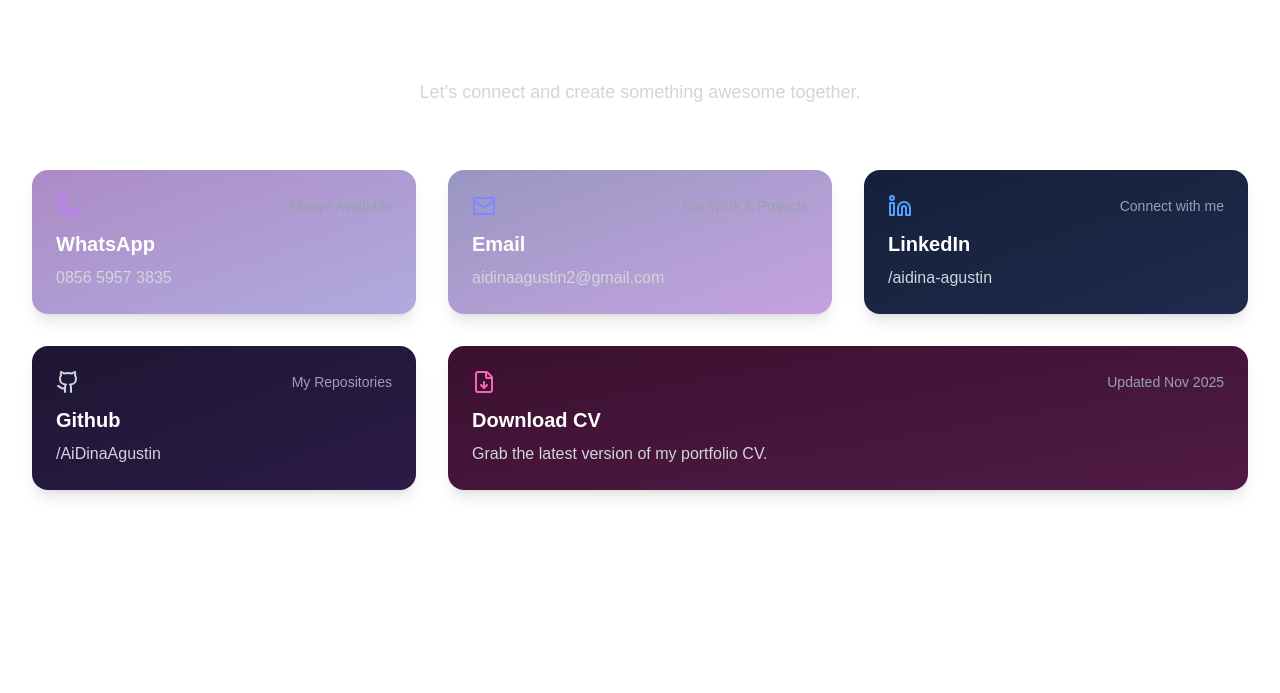
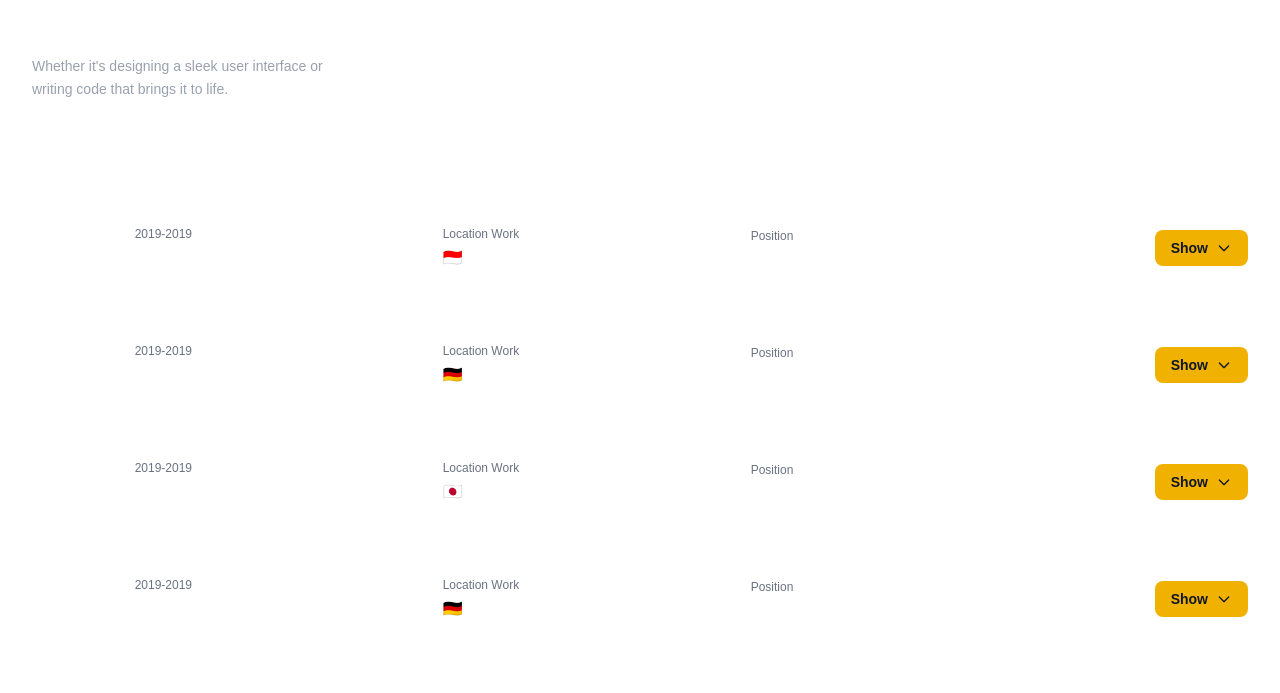
Before and after one commit to AiDinaAgustin/portofolio-redesign, a Next.js app: page / in a window 1280 px wide. Shown: the part 6627-7320 px from the top of the page. Before the commit the page ends 7245 px from the top, so only its background shows below. Built offline with nearby package versions, Linux system fonts and the light colour scheme.

Commit message:
feat: add WorkExperience component to showcase professional background and achievements

```diff
--- /dev/null
+++ b/app/components/WorkExperience.tsx
@@ -0,0 +1,260 @@
+"use client";
+import React, { useState } from "react";
+
+interface Experience {
+  id: number;
+  year: string;
+  position: string;
+  company: string;
+  location: string;
+  country: string;
+  flag: string;
+  description: string;
+  achievements: string[];
+  statistics?: {
+    label: string;
+    percentage: number;
+    color: string;
+  }[];
+}
+
+const experiences: Experience[] = [
+  {
+    id: 1,
+    year: "2019-2019",
+    position: "UI/UX Designer at Onpoint Studio",
+    company: "Onpoint Studio",
+    location: "Indonesia, Cilacap",
+    country: "Indonesia",
+    flag: "🇮🇩",
+    description: "Whether it's designing a sleek user interface or writing code that brings it to life.",
+    achievements: [
+      "Designed user interfaces for 10+ web applications",
+      "Collaborated with development team on implementation",
+      "Created design systems and style guides"
+    ],
+    statistics: [
+      { label: "Design Skills", percentage: 95, color: "green" },
+      { label: "Team Collaboration", percentage: 88, color: "yellow" }
+    ]
+  },
+  {
+    id: 2,
+    year: "2019-2019",
+    position: "UI/UX Designer at Onpoint Studio",
+    company: "Onpoint Studio",
+    location: "Germany, Akja",
+    country: "Germany",
+    flag: "🇩🇪",
+    description: "Whether it's designing a sleek user interface or writing code that brings it to life.",
+    achievements: [
+      "Led UX research and user testing initiatives",
+      "Improved user satisfaction by 40%",
+      "Worked with international clients"
+    ],
+    statistics: [
+      { label: "UX Research", percentage: 92, color: "green" },
+      { label: "Client Management", percentage: 85, color: "yellow" }
+    ]
+  },
+  {
+    id: 3,
+    year: "2019-2019",
+    position: "UI/UX Designer at Onpoint Studio",
+    company: "Onpoint Studio",
+    location: "Japanese",
+    country: "Japan",
+    flag: "🇯🇵",
+    description: "Whether it's designing a sleek user interface or writing code that brings it to life.",
+    achievements: [
+      "Employee recognition for top-performance across global systems, user experience, and travel and timesheets. I focus on crafting",
+      "Delivered exceptional user experiences",
+      "Recognized for outstanding performance"
+    ],
+    statistics: [
+      { label: "Speaking", percentage: 82, color: "green" },
+      { label: "Leadership", percentage: 67, color: "yellow" }
+    ]
+  },
+  {
+    id: 4,
+    year: "2019-2019",
+    position: "UI/UX Designer at Onpoint Studio",
+    company: "Onpoint Studio",
+    location: "Germany, Akja",
+    country: "Germany",
+    flag: "🇩🇪",
+    description: "Whether it's designing a sleek user interface or writing code that brings it to life.",
+    achievements: [
+      "Managed design projects from concept to launch",
+      "Mentored junior designers",
+      "Streamlined design workflow processes"
+    ],
+    statistics: [
+      { label: "Project Management", percentage: 90, color: "green" },
+      { label: "Mentoring", percentage: 78, color: "yellow" }
+    ]
+  },
+  {
+    id: 5,
+    year: "2019-2019",
+    position: "UI/UX Designer at Onpoint Studio",
+    company: "Onpoint Studio",
+    location: "Germany, Akja",
+    country: "Germany",
+    flag: "🇩🇪",
+    description: "Whether it's designing a sleek user interface or writing code that brings it to life.",
+    achievements: [
+      "Developed innovative design solutions",
+      "Increased conversion rates by 35%",
+      "Established best practices for the team"
+    ],
+    statistics: [
+      { label: "Innovation", percentage: 88, color: "green" },
+      { label: "Process Improvement", percentage: 93, color: "yellow" }
+    ]
+  }
+];
+
+const WorkExperience = () => {
+  const [expandedId, setExpandedId] = useState<number | null>(null);
+
+  const toggleExpand = (id: number) => {
+    setExpandedId(expandedId === id ? null : id);
+  };
+
+  return (
+    <section className="py-24 sm:py-32">
+      <div className="mx-auto max-w-7xl px-6 lg:px-8">
+        {/* Header */}
+        <div className="mx-auto max-w-7xl flex justify-between items-center mb-16">
+          <div className="flex-1 max-w-xs">
+            <p className="text-sm text-gray-400 leading-relaxed">
+              Whether it&apos;s designing a sleek user interface or writing code that brings it to life.
+            </p>
+          </div>
+          <div className="flex-1 text-right">
+            <h2 className="text-4xl font-semibold tracking-tight text-white sm:text-5xl leading-tight">
+              A Yearly Snapshot Of My Creative Growth
+            </h2>
+          </div>
+        </div>
+
+        {/* Experience List */}
+        <div className="space-y-6">
+          {experiences.map((exp) => (
+            <div key={exp.id} className="relative">
+              {/* Main Row */}
+              <div className="grid grid-cols-12 gap-4 items-center py-6 border-b border-white/10">
+                {/* Number */}
+                <div className="col-span-1">
+                  <span className="text-3xl font-bold text-white">
+                    {String(exp.id).padStart(2, '0')}
+                  </span>
+                </div>
+
+                {/* Year & Position */}
+                <div className="col-span-12 sm:col-span-3">
+                  <p className="text-xs text-gray-500 mb-1">{exp.year}</p>
+                  <h3 className="text-base font-semibold text-white">
+                    {exp.position}
+                  </h3>
+                </div>
+
+                {/* Location */}
+                <div className="col-span-12 sm:col-span-3">
+                  <p className="text-xs text-gray-500 mb-1">Location Work</p>
+                  <div className="flex items-center gap-2">
+                    <span className="text-base">{exp.flag}</span>
+                    <span className="text-sm text-white">{exp.location}</span>
+                  </div>
+                </div>
+
+                {/* Position Role */}
+                <div className="col-span-12 sm:col-span-3">
+                  <p className="text-xs text-gray-500 mb-1">Position</p>
+                  <p className="text-sm text-white">Internship UI/UX Design</p>
+                </div>
+
+                {/* Show/Hide Button */}
+                <div className="col-span-12 sm:col-span-2 flex justify-end">
+                  <button
+                    onClick={() => toggleExpand(exp.id)}
+                    className="flex items-center gap-2 px-4 py-2 rounded-lg bg-yellow-500 hover:bg-yellow-400 text-gray-900 font-semibold text-sm transition-colors duration-200"
+                  >
+                    {expandedId === exp.id ? 'Hide' : 'Show'}
+                    <svg
+                      className={`w-4 h-4 transition-transform duration-200 ${
+                        expandedId === exp.id ? 'rotate-180' : ''
+                      }`}
+                      fill="none"
+                      stroke="currentColor"
+                      viewBox="0 0 24 24"
+                    >
+                      <path
+                        strokeLinecap="round"
+                        strokeLinejoin="round"
+                        strokeWidth={2}
+                        d="M19 9l-7 7-7-7"
+                      />
+                    </svg>
+                  </button>
+                </div>
+              </div>
+
+              {/* Expanded Content */}
+              <div
+                className={`overflow-hidden transition-all duration-300 ${
+                  expandedId === exp.id ? 'max-h-96 opacity-100' : 'max-h-0 opacity-0'
+                }`}
+              >
+                <div className="grid grid-cols-12 gap-4 py-6 pl-16">
+                  <div className="col-span-12 sm:col-span-8">
+                    <h4 className="text-sm font-semibold text-gray-400 mb-3">
+                      Explain more
+                    </h4>
+                    <p className="text-gray-300 text-sm leading-relaxed mb-4">
+                      {exp.achievements}
+                    </p>
+
+                    {exp.statistics && (
+                      <div className="bg-gray-900/30 rounded-lg p-4 border border-white/10 mt-4">
+                        <h5 className="text-sm font-semibold text-white mb-3 flex items-center gap-2">
+                          <span className="text-yellow-500">★</span>
+                          Statistics
+                        </h5>
+                        <div className="space-y-3">
+                          {exp.statistics.map((stat, index) => (
+                            <div key={index} className="flex items-center gap-3">
+                              <div className="flex-1 bg-gray-800 rounded-full h-2">
+                                <div
+                                  className={`bg-linear-to-r ${
+                                    stat.color === 'green'
+                                      ? 'from-green-500 to-green-400'
+                                      : 'from-yellow-500 to-yellow-400'
+                                  } h-2 rounded-full`}
+                                  style={{ width: `${stat.percentage}%` }}
+                                />
+                              </div>
+                              <span className={`text-xs font-medium min-w-[120px] ${
+                                stat.color === 'green' ? 'text-green-400' : 'text-yellow-400'
+                              }`}>
+                                {stat.percentage}% {stat.label}
+                              </span>
+                            </div>
+                          ))}
+                        </div>
+                      </div>
+                    )}
+                  </div>
+                </div>
+              </div>
+            </div>
+          ))}
+        </div>
+      </div>
+    </section>
+  );
+};
+
+export default WorkExperience;
--- a/app/page.tsx
+++ b/app/page.tsx
@@ -11,6 +11,7 @@ import Contact from './components/Contact'
 import HeroParticles from "./components/HeroParticles";
 import SkillMarquee from "./components/SkillMarquee";
 import HeroSection from "./components/HeroSection";
+import WorkExperience from "./components/WorkExperience";
 
 const navigation = [
   { name: 'Product', href: '#' },
@@ -656,6 +657,8 @@ function NotificationSettings() {
 
       <SkillMarquee />
 
+      <WorkExperience />
+
       <Contact />
 
     </div>
```
